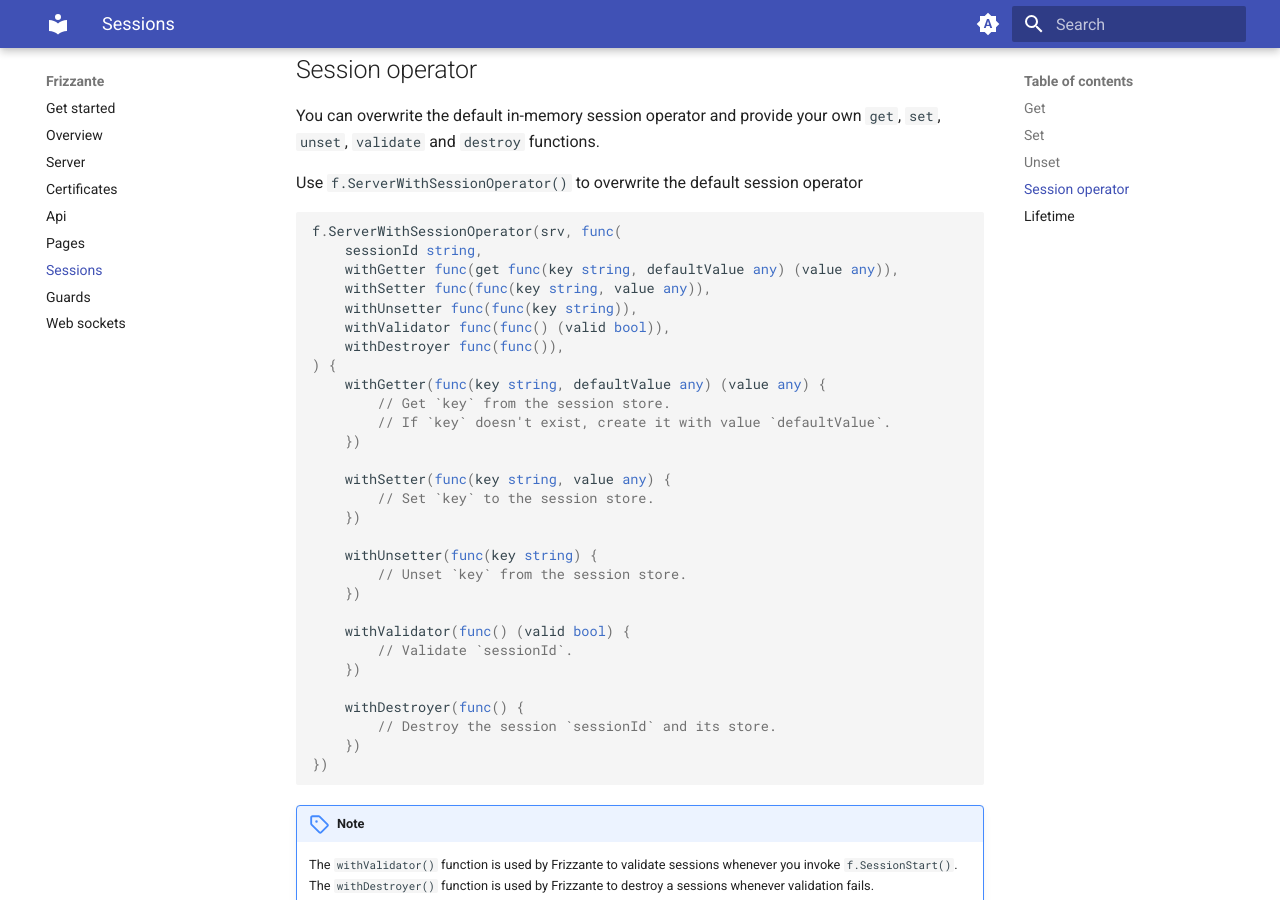
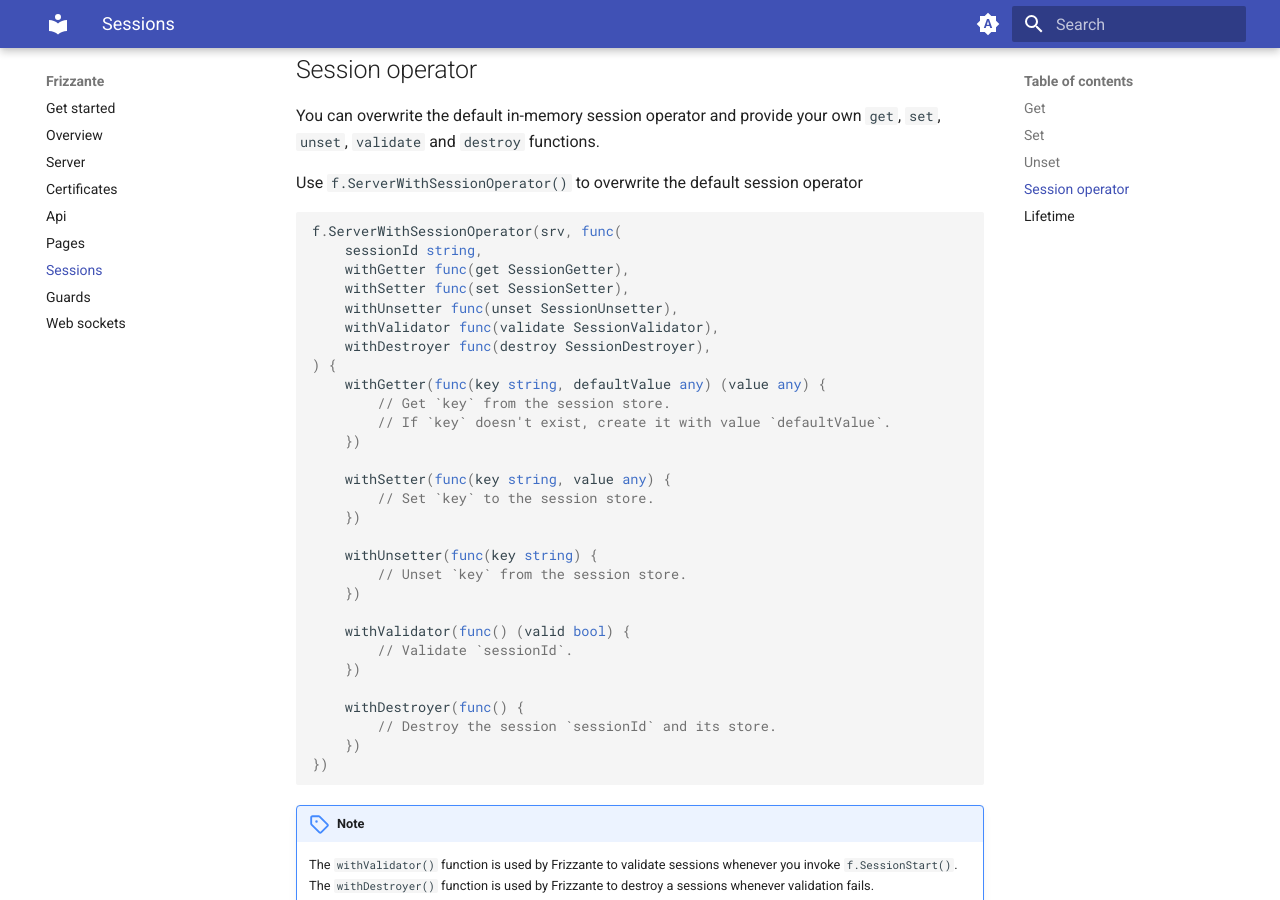
Before and after one commit to razshare/frizzante-docs, an MkDocs documentation site: the page built from docs/sessions.md, in a window 1280 px wide and 900 px high, scrolled down 1066 px. Built offline with MkDocs 1.6.1 and Material for MkDocs 9.7.7, drawn with Linux system fonts in a browser that asks for light colours.

Commit message:
chore(docs): update sessions.

````diff
--- a/docs/sessions.md
+++ b/docs/sessions.md
@@ -50,11 +50,11 @@ Use `f.ServerWithSessionOperator()` to overwrite the default session operator
 ```go
 f.ServerWithSessionOperator(srv, func(
     sessionId string,
-    withGetter func(get func(key string, defaultValue any) (value any)),
-    withSetter func(func(key string, value any)),
-    withUnsetter func(func(key string)),
-    withValidator func(func() (valid bool)),
-    withDestroyer func(func()),
+    withGetter func(get SessionGetter),
+    withSetter func(set SessionSetter),
+    withUnsetter func(unset SessionUnsetter),
+    withValidator func(validate SessionValidator),
+    withDestroyer func(destroy SessionDestroyer),
 ) {
     withGetter(func(key string, defaultValue any) (value any) {
         // Get `key` from the session store.
````
